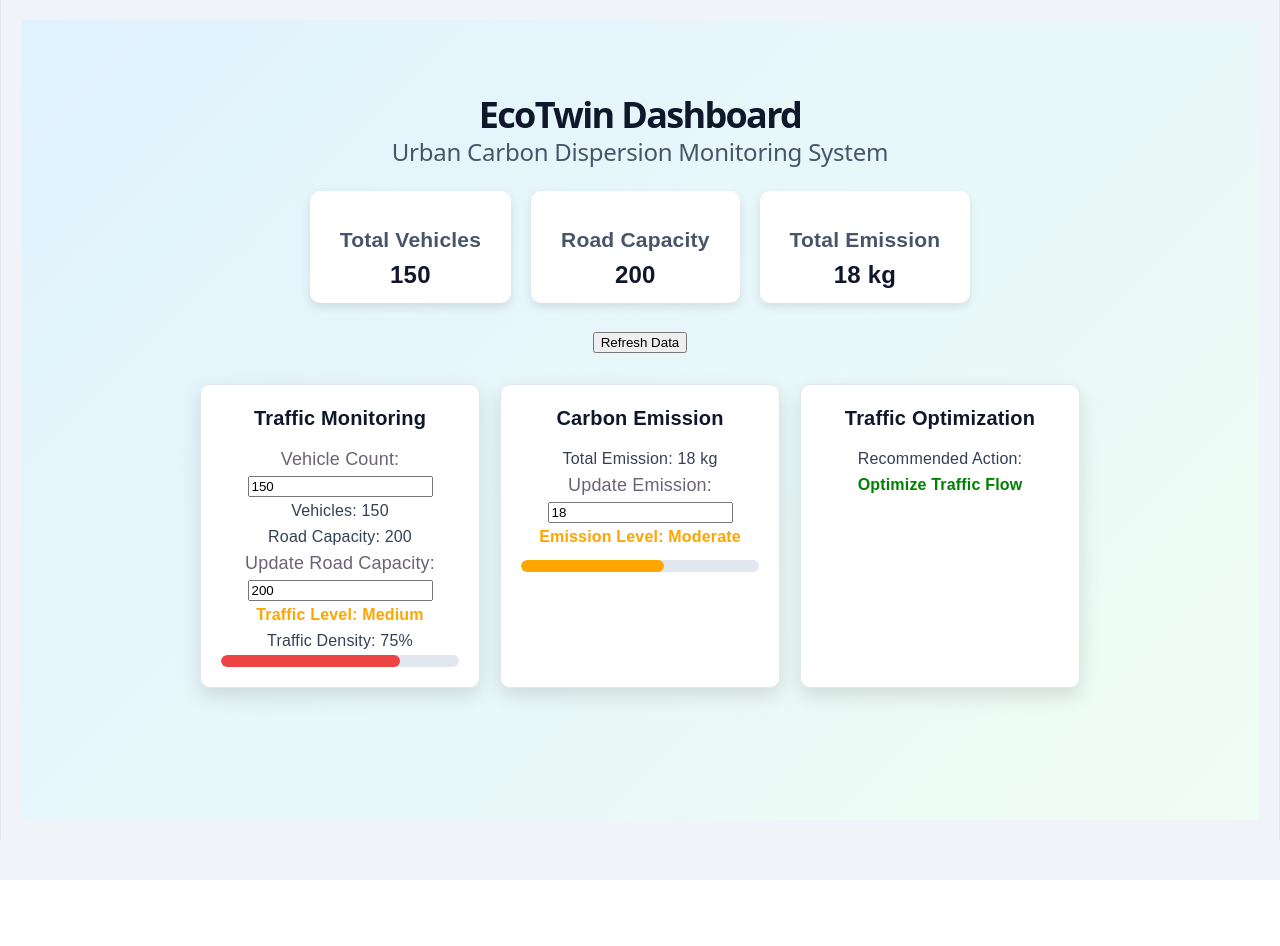
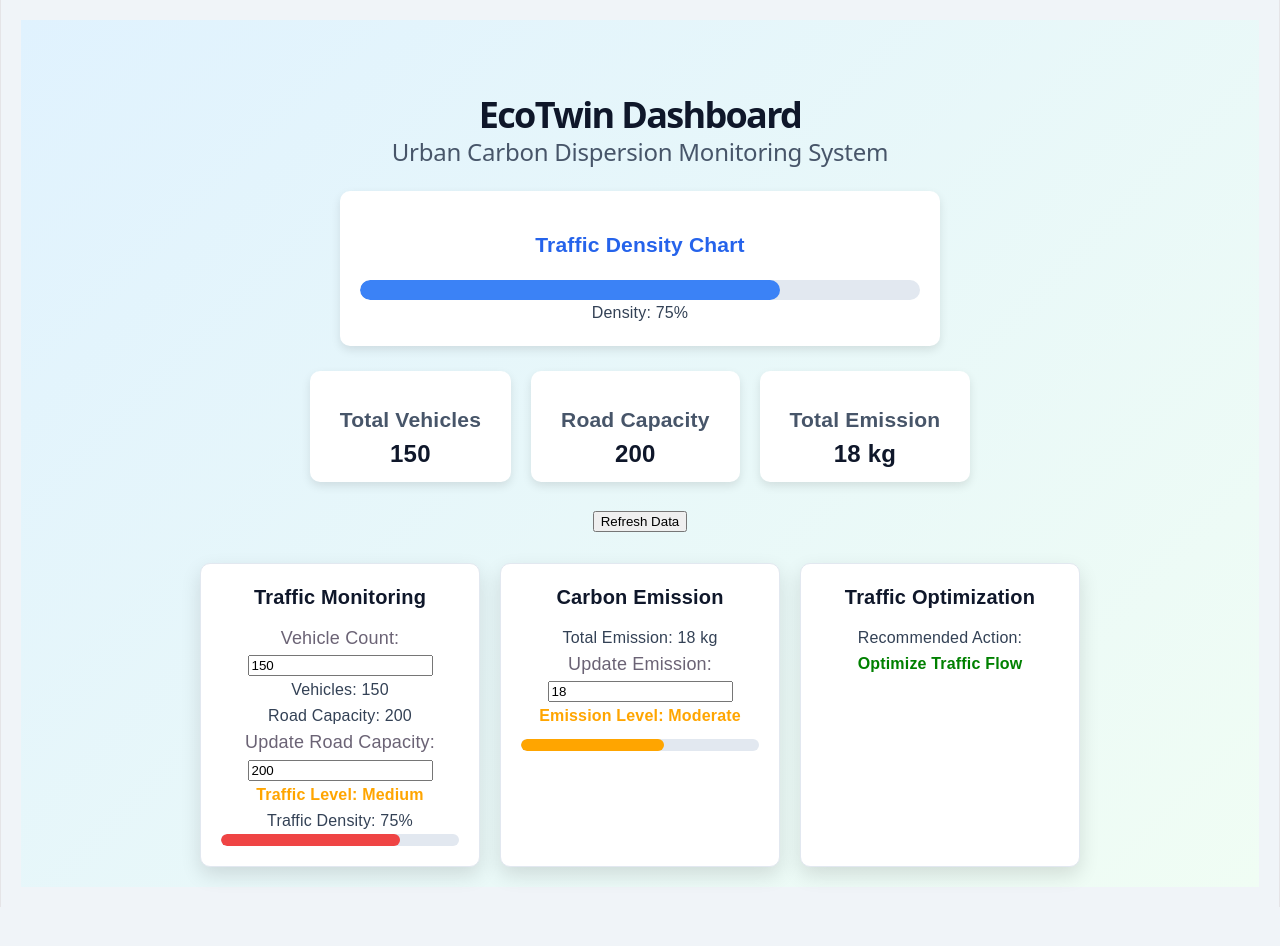
Before and after one commit to SHANUKRISHNAN/DS-AND-ML, a React app in the folder frontend/: page / in a window 1280 px wide. Before the commit the page ends 880 px from the top, so only its background shows below. Built offline with nearby package versions, Linux system fonts and the light colour scheme; the HTML template or start-up script is replaced by a standard one.

Commit message:
Add traffic density chart

```diff
--- a/frontend/src/App.css
+++ b/frontend/src/App.css
@@ -161,3 +161,26 @@ p {
   font-weight: bold;
   color: #0f172a;
 }
+.density-chart {
+  background-color: white;
+  padding: 20px;
+  margin: 25px auto;
+  max-width: 600px;
+  border-radius: 10px;
+  box-shadow: 0 4px 10px rgba(0, 0, 0, 0.1);
+  text-align: center;
+}
+
+.chart-bar {
+  width: 100%;
+  height: 20px;
+  background-color: #e2e8f0;
+  border-radius: 10px;
+  overflow: hidden;
+}
+
+.chart-fill {
+  height: 100%;
+  background-color: #3b82f6;
+  border-radius: 10px;
+}
--- a/frontend/src/App.jsx
+++ b/frontend/src/App.jsx
@@ -14,6 +14,20 @@ function App() {
     <div className="dashboard">
       <h1>EcoTwin Dashboard</h1>
       <h2>Urban Carbon Dispersion Monitoring System</h2>
+      <div className="density-chart">
+  <h3>Traffic Density Chart</h3>
+  <div className="chart-bar">
+    <div
+      className="chart-fill"
+      style={{
+        width: `${capacity > 0 ? Math.min((vehicles / capacity) * 100, 100) : 0}%`
+      }}
+    ></div>
+  </div>
+  <p>
+    Density: {capacity > 0 ? Math.round((vehicles / capacity) * 100) : 0}%
+  </p>
+</div>
       <div className="summary">
   <div className="summary-box">
     <h3>Total Vehicles</h3>
```
